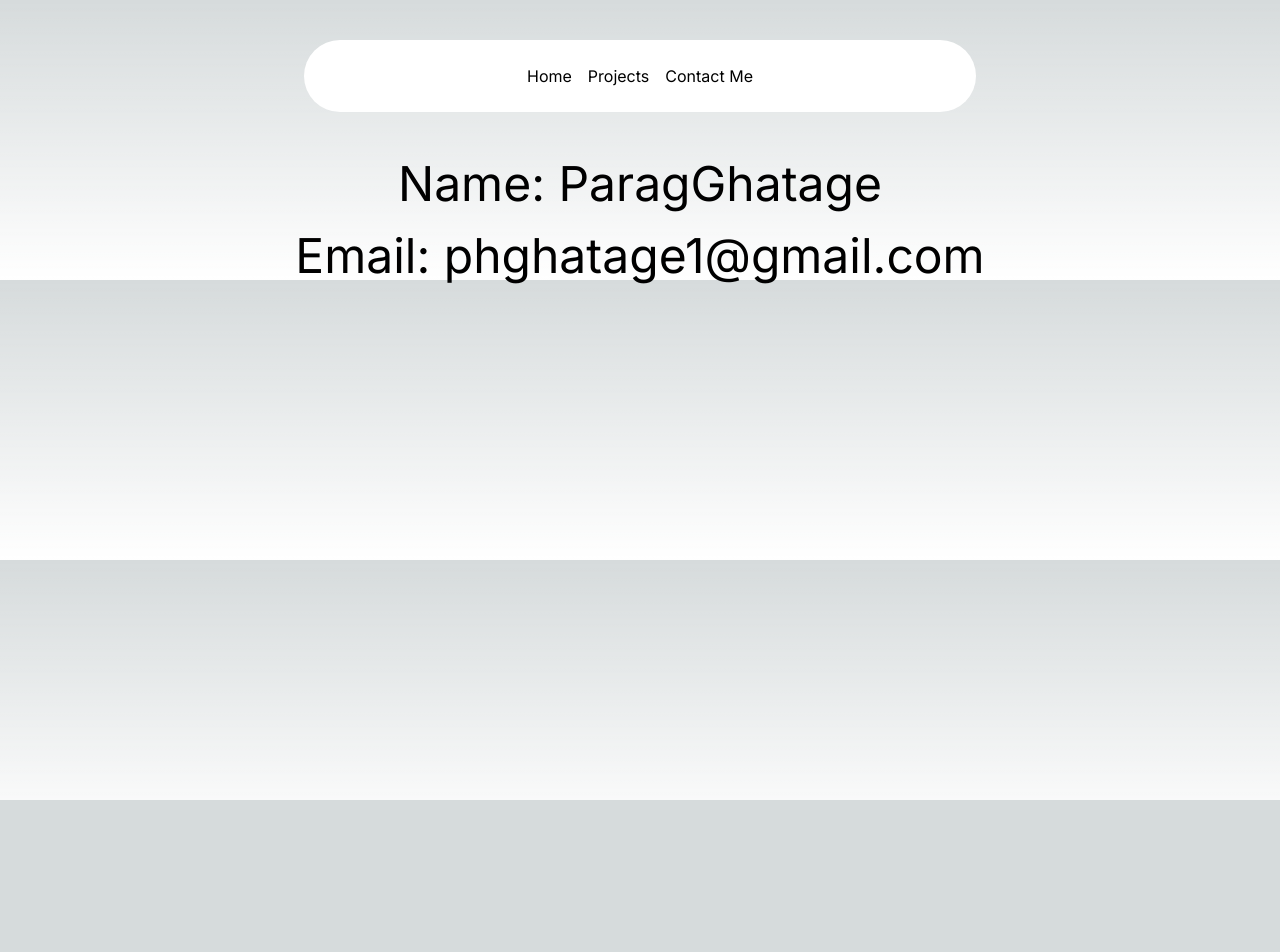
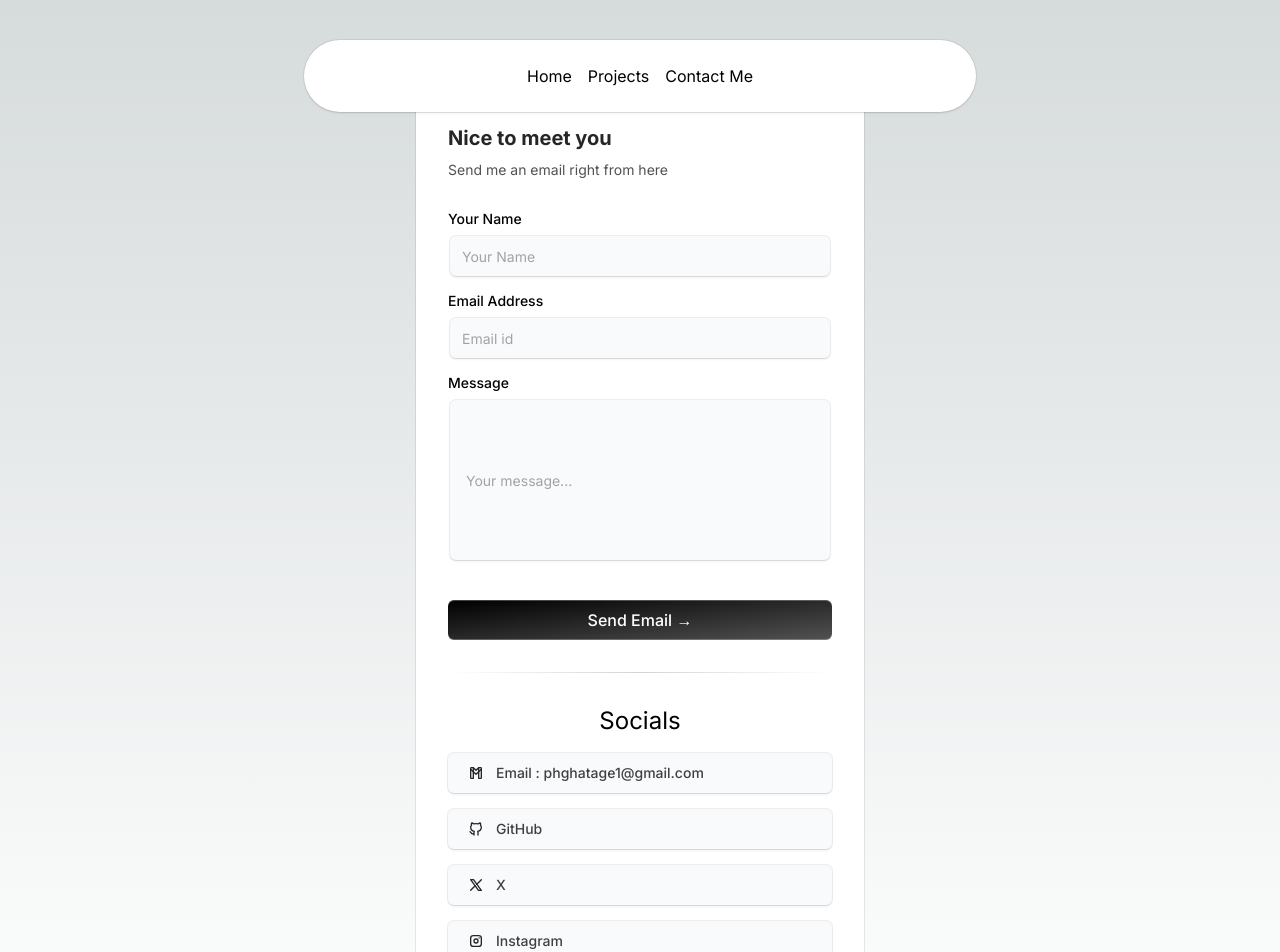
Before and after one commit to ParagGhatage/Portfolio, a Next.js app: page /contact-me in a window 1280 px wide. Shown: the top 952 px of the page. Before the commit the page ends 800 px from the top, so only its background shows below. Built offline with nearby package versions, Linux system fonts and the light colour scheme.

Commit message:
Contact Me page

```diff
--- a/package.json
+++ b/package.json
@@ -9,6 +9,7 @@
     "lint": "next lint"
   },
   "dependencies": {
+    "@radix-ui/react-label": "^2.1.0",
     "@tabler/icons-react": "^3.6.0",
     "@tsparticles/engine": "^3.4.0",
     "@tsparticles/react": "^3.0.0",
--- a/src/app/contact-me/page.tsx
+++ b/src/app/contact-me/page.tsx
@@ -1,13 +1,11 @@
 'use client'
+
+import { ContactMe } from "@/components/ContactMe";
 
 export default function Page() {
   return (
-    <div className="text-5xl text-center mt-40">
-        Name: ParagGhatage
-        <div className="mt-6">
-        Email: phghatage1@gmail.com
-        </div>
-
+    <div className="mt-20">
+          <ContactMe/>
     </div>
   );
 }
--- /dev/null
+++ b/src/components/ContactMe.tsx
@@ -0,0 +1,148 @@
+"use client";
+import React from "react";
+import { Label } from "./ui/label";
+import { Input } from "./ui/input";
+import { cn } from "@/utils/cn";
+import {
+  IconBrandGithub,
+  IconBrandGoogle,
+  IconBrandX,
+  IconBrandGmail,
+  IconBrandInstagram,
+  IconBrandLinkedin
+} from "@tabler/icons-react";
+
+export function ContactMe() {
+  const handleSubmit = (e: React.FormEvent<HTMLFormElement>) => {
+    e.preventDefault();
+    console.log("Form submitted");
+  };
+  return (
+    <div className="max-w-md w-full mx-auto rounded-none md:rounded-2xl p-4 md:p-8 shadow-input overflow-auto bg-white dark:bg-black">
+      <h2 className="font-bold text-xl text-neutral-800 dark:text-neutral-200 pt-3">
+        Nice to meet you
+      </h2>
+      <p className="text-neutral-600 text-sm max-w-sm mt-2 dark:text-neutral-300">
+        Send me an email right from here
+      </p>
+
+      <form className="my-8" onSubmit={handleSubmit}>
+        <div className="flex flex-col md:flex-row space-y-2 md:space-y-0 md:space-x-2 mb-4">
+          <LabelInputContainer>
+            <Label htmlFor="name">Your Name</Label>
+            <Input id="name" placeholder="Your Name" type="text" />
+          </LabelInputContainer>
+
+        </div>
+        <LabelInputContainer className="mb-4">
+          <Label htmlFor="email">Email Address</Label>
+          <Input id="email" placeholder="Email id" type="email" />
+        </LabelInputContainer>
+
+        <LabelInputContainer className="h-56">
+            <Label htmlFor="message">Message</Label>
+            <Input id="message" placeholder="Your message..." type="text" className="h-40 md:max-w-xl px-4 py-2 whitespace-normal break-words resize-y"/>
+          </LabelInputContainer>
+
+
+        <button
+          className="bg-gradient-to-br relative group/btn from-black dark:from-zinc-900 dark:to-zinc-900 to-neutral-600 block dark:bg-zinc-800 w-full text-white rounded-md h-10 font-medium shadow-[0px_1px_0px_0px_#ffffff40_inset,0px_-1px_0px_0px_#ffffff40_inset] dark:shadow-[0px_1px_0px_0px_var(--zinc-800)_inset,0px_-1px_0px_0px_var(--zinc-800)_inset]"
+          type="submit"
+        >
+          Send Email &rarr;
+          <BottomGradient />
+        </button>
+
+        <div className="bg-gradient-to-r from-transparent via-neutral-300 dark:via-neutral-700 to-transparent my-8 h-[1px] w-full" />
+        <div className="text-center m-4 text-2xl ">
+            Socials
+        </div>
+        <div className="flex flex-col space-y-4">
+
+          <div
+            className=" relative group/btn flex space-x-2 items-center justify-start px-4 w-full text-black rounded-md h-10 font-medium shadow-input bg-gray-50 dark:bg-zinc-900 dark:shadow-[0px_0px_1px_1px_var(--neutral-800)]"
+          >
+            <IconBrandGmail className="h-4  text-neutral-800 dark:text-neutral-300" />
+            <span className="text-neutral-700 dark:text-neutral-300 text-sm text-center">
+              Email : phghatage1@gmail.com
+            </span>
+            <BottomGradient />
+          </div>
+
+        <a href="https://github.com/ParagGhatage">
+          <div
+            className=" relative group/btn flex space-x-2 items-center justify-start px-4 w-full text-black rounded-md h-10 font-medium shadow-input bg-gray-50 dark:bg-zinc-900 dark:shadow-[0px_0px_1px_1px_var(--neutral-800)]"
+          >
+            <IconBrandGithub className="h-4  text-neutral-800 dark:text-neutral-300" />
+            <span className="text-neutral-700 dark:text-neutral-300 text-sm text-center">
+              GitHub
+            </span>
+            <BottomGradient />
+          </div>
+          </a>
+
+          <a href="https://x.com/PARAG_GHATAGE">
+          <div
+            className=" relative group/btn flex space-x-2 items-center justify-start px-4 w-full text-black rounded-md h-10 font-medium shadow-input bg-gray-50 dark:bg-zinc-900 dark:shadow-[0px_0px_1px_1px_var(--neutral-800)]"
+          >
+            <IconBrandX className="h-4  text-neutral-800 dark:text-neutral-300" />
+            <span className="text-neutral-700 dark:text-neutral-300 text-sm text-center">
+              X
+            </span>
+            <BottomGradient />
+          </div>
+          </a>
+
+          <a href="https://www.instagram.com/parag_ghatage_35/">
+          <div
+            className=" relative group/btn flex space-x-2 items-center justify-start px-4 w-full text-black rounded-md h-10 font-medium shadow-input bg-gray-50 dark:bg-zinc-900 dark:shadow-[0px_0px_1px_1px_var(--neutral-800)]"
+          >
+            <IconBrandInstagram className="h-4  text-neutral-800 dark:text-neutral-300" />
+            <span className="text-neutral-700 dark:text-neutral-300 text-sm text-center">
+              Instagram
+            </span>
+            <BottomGradient />
+          </div>
+          </a>
+
+          <a href="https://www.linkedin.com/in/parag-ghatage-7601b825a/">
+          <div
+            className=" relative group/btn flex space-x-2 items-center justify-start px-4 w-full text-black rounded-md h-10 font-medium shadow-input bg-gray-50 dark:bg-zinc-900 dark:shadow-[0px_0px_1px_1px_var(--neutral-800)]"
+          >
+            <IconBrandLinkedin className="h-4  text-neutral-800 dark:text-neutral-300" />
+            <span className="text-neutral-700 dark:text-neutral-300 text-sm text-center">
+              LinkedIn
+            </span>
+            <BottomGradient />
+          </div>
+          </a>
+
+
+        </div>
+      </form>
+    </div>
+  );
+}
+
+const BottomGradient = () => {
+  return (
+    <>
+      <span className="group-hover/btn:opacity-100 block transition duration-500 opacity-0 absolute h-px w-full -bottom-px inset-x-0 bg-gradient-to-r from-transparent via-cyan-500 to-transparent" />
+      <span className="group-hover/btn:opacity-100 blur-sm block transition duration-500 opacity-0 absolute h-px w-1/2 mx-auto -bottom-px inset-x-10 bg-gradient-to-r from-transparent via-indigo-500 to-transparent" />
+    </>
+  );
+};
+
+const LabelInputContainer = ({
+  children,
+  className,
+}: {
+  children: React.ReactNode;
+  className?: string;
+}) => {
+  return (
+    <div className={cn("flex flex-col space-y-2 w-full", className)}>
+      {children}
+    </div>
+  );
+};
--- /dev/null
+++ b/src/components/ui/input.tsx
@@ -0,0 +1,61 @@
+// Input component extends from shadcnui - https://ui.shadcn.com/docs/components/input
+"use client";
+import * as React from "react";
+import { cn } from "@/utils/cn";
+import { useMotionTemplate, useMotionValue, motion } from "framer-motion";
+
+export interface InputProps
+  extends React.InputHTMLAttributes<HTMLInputElement> {}
+
+const Input = React.forwardRef<HTMLInputElement, InputProps>(
+  ({ className, type, ...props }, ref) => {
+    const radius = 100; // change this to increase the rdaius of the hover effect
+    const [visible, setVisible] = React.useState(false);
+
+    let mouseX = useMotionValue(0);
+    let mouseY = useMotionValue(0);
+
+    function handleMouseMove({ currentTarget, clientX, clientY }: any) {
+      let { left, top } = currentTarget.getBoundingClientRect();
+
+      mouseX.set(clientX - left);
+      mouseY.set(clientY - top);
+    }
+    return (
+      <motion.div
+        style={{
+          background: useMotionTemplate`
+        radial-gradient(
+          ${visible ? radius + "px" : "0px"} circle at ${mouseX}px ${mouseY}px,
+          var(--blue-500),
+          transparent 80%
+        )
+      `,
+        }}
+        onMouseMove={handleMouseMove}
+        onMouseEnter={() => setVisible(true)}
+        onMouseLeave={() => setVisible(false)}
+        className="p-[2px] rounded-lg transition duration-300 group/input"
+      >
+        <input
+          type={type}
+          className={cn(
+            `flex h-10 w-full border-none bg-gray-50 dark:bg-zinc-800 text-black dark:text-white shadow-input rounded-md px-3 py-2 text-sm  file:border-0 file:bg-transparent
+          file:text-sm file:font-medium placeholder:text-neutral-400 dark:placeholder-text-neutral-600
+          focus-visible:outline-none focus-visible:ring-[2px]  focus-visible:ring-neutral-400 dark:focus-visible:ring-neutral-600
+           disabled:cursor-not-allowed disabled:opacity-50
+           dark:shadow-[0px_0px_1px_1px_var(--neutral-700)]
+           group-hover/input:shadow-none transition duration-400
+           `,
+            className
+          )}
+          ref={ref}
+          {...props}
+        />
+      </motion.div>
+    );
+  }
+);
+Input.displayName = "Input";
+
+export { Input };
--- /dev/null
+++ b/src/components/ui/label.tsx
@@ -0,0 +1,24 @@
+// Label component extends from shadcnui - https://ui.shadcn.com/docs/components/label
+
+"use client";
+import * as React from "react";
+import * as LabelPrimitive from "@radix-ui/react-label";
+
+import { cn } from "@/utils/cn";
+
+const Label = React.forwardRef<
+  React.ElementRef<typeof LabelPrimitive.Root>,
+  React.ComponentPropsWithoutRef<typeof LabelPrimitive.Root>
+>(({ className, ...props }, ref) => (
+  <LabelPrimitive.Root
+    ref={ref}
+    className={cn(
+      "text-sm font-medium text-black dark:text-white leading-none peer-disabled:cursor-not-allowed peer-disabled:opacity-70",
+      className
+    )}
+    {...props}
+  />
+));
+Label.displayName = LabelPrimitive.Root.displayName;
+
+export { Label };
--- a/tailwind.config.ts
+++ b/tailwind.config.ts
@@ -1,4 +1,7 @@
 import type { Config } from "tailwindcss";
+const {
+  default: flattenColorPalette,
+} = require("tailwindcss/lib/util/flattenColorPalette");
 
 const config: Config = {
   content: [
@@ -12,6 +15,9 @@
         "gradient-radial": "radial-gradient(var(--tw-gradient-stops))",
         "gradient-conic":
           "conic-gradient(from 180deg at 50% 50%, var(--tw-gradient-stops))",
+      },
+      boxShadow: {
+        input: `0px 2px 3px -1px rgba(0,0,0,0.1), 0px 1px 0px 0px rgba(25,28,33,0.02), 0px 0px 0px 1px rgba(25,28,33,0.08)`,
       },
       animation: {
         shimmer: "shimmer 2s linear infinite",
@@ -28,6 +34,18 @@
       },
     },
   },
-  plugins: [],
+  plugins: [addVariablesForColors],
 };
+
+function addVariablesForColors({ addBase, theme }: any) {
+  let allColors = flattenColorPalette(theme("colors"));
+  let newVars = Object.fromEntries(
+    Object.entries(allColors).map(([key, val]) => [`--${key}`, val])
+  );
+
+  addBase({
+    ":root": newVars,
+  });
+}
+
 export default config;
```
Also changed, not shown: 1 other file (tests, documents, lock files or other folders).
